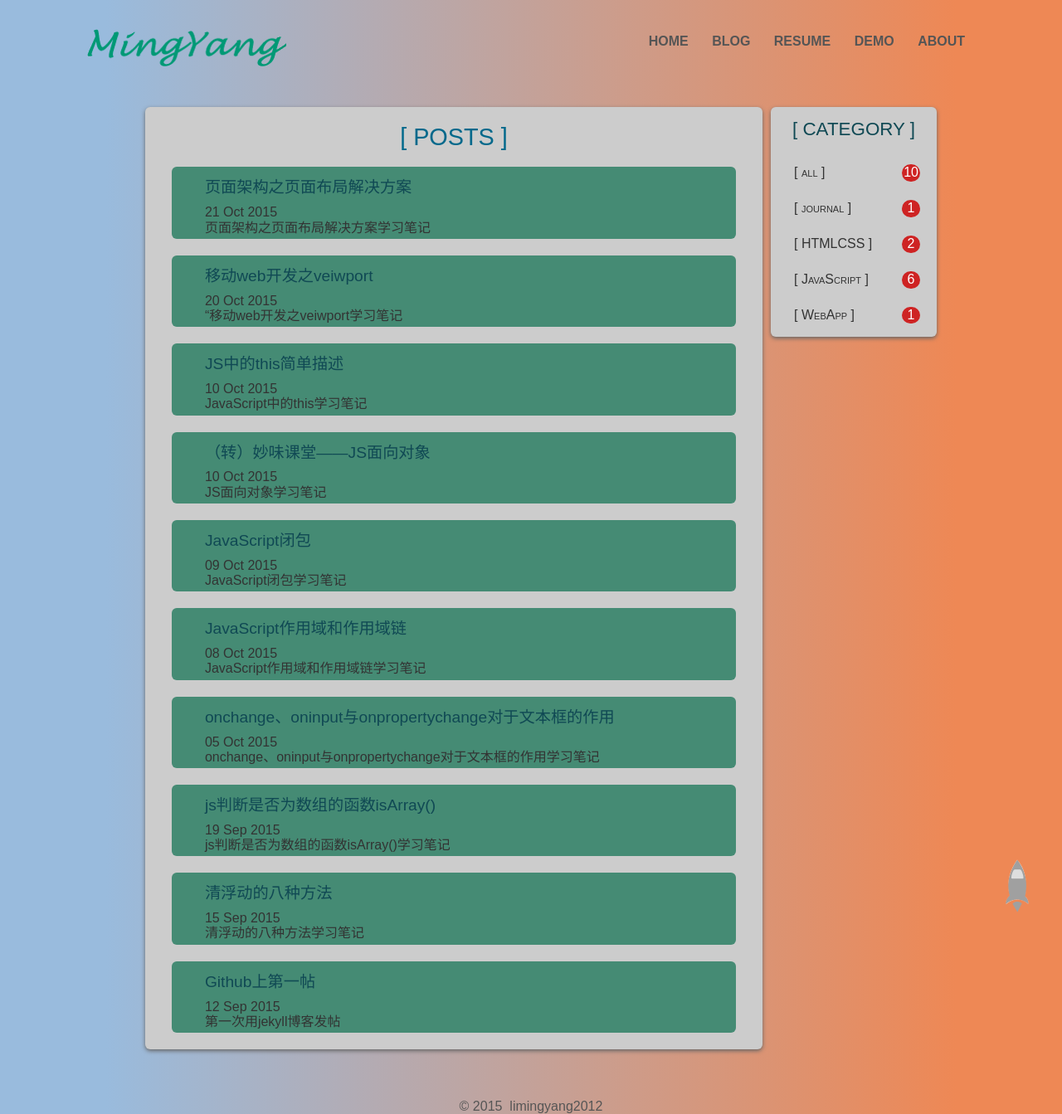
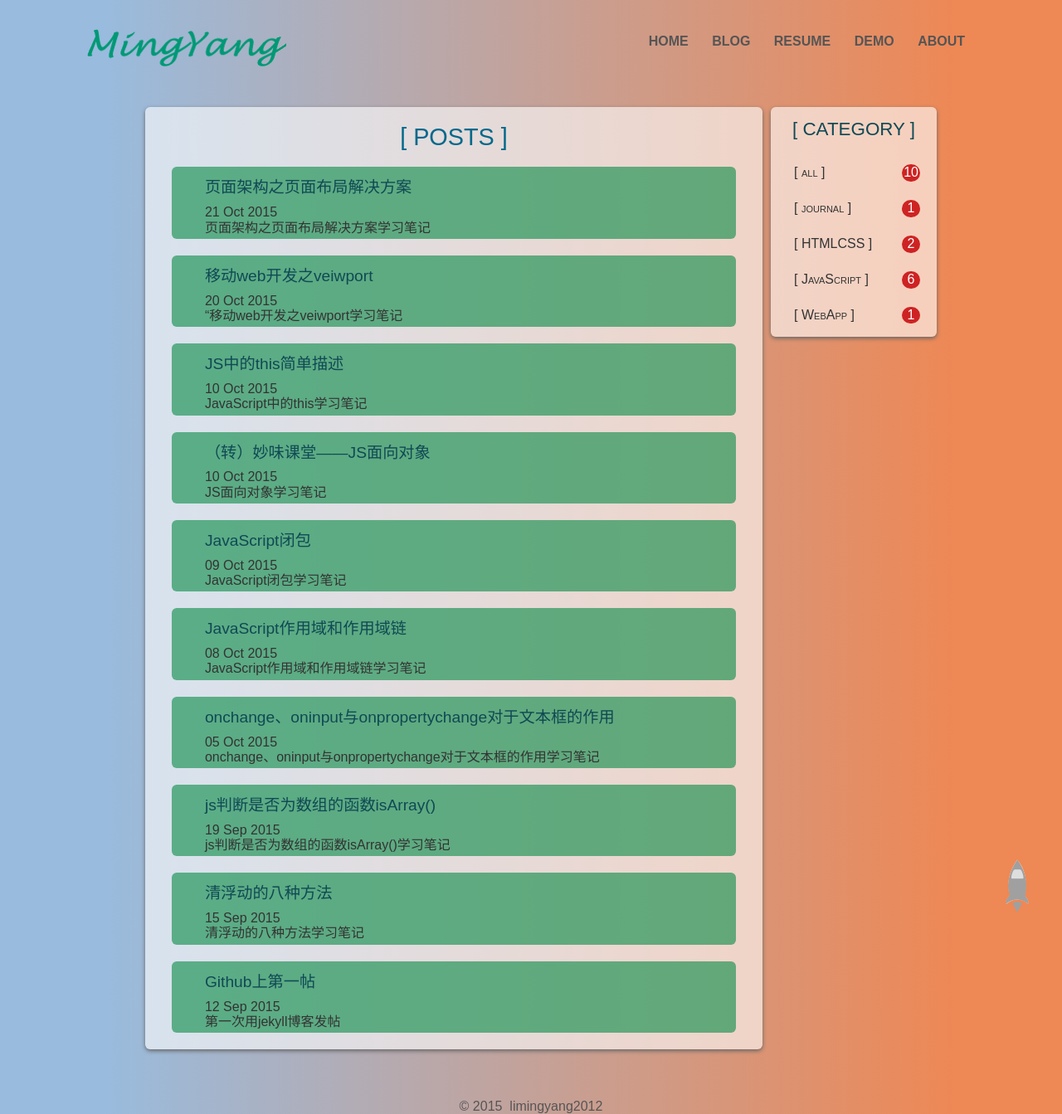
Before and after one commit to radenrecha/radenrecha.github.io, a Jekyll site: the page built from blog/index.html, in a window 1280 px wide. Shown: the whole page at 83% size. Built offline with Jekyll 4.4.1, drawn with Linux system fonts in a browser that asks for light colours; nearby versions of some CDN libraries; a style sheet for code colours, icons or effects is not loaded.

Commit message:
change opacity

```diff
--- a/statics/css/main.css
+++ b/statics/css/main.css
@@ -45,6 +45,10 @@ body {
     text-align: center;
     color: #000;
     padding-bottom: 10px;
+    -webkit-text-shadow: 0px 1px 3px rgba(0, 0, 0, .8);
+    -moz-text-shadow: 0px 1px 3px rgba(0, 0, 0, .8);
+    -ms-text-shadow: 0px 1px 3px rgba(0, 0, 0, .8);
+    -o-text-shadow: 0px 1px 3px rgba(0, 0, 0, .8);
     text-shadow: 0px 1px 3px rgba(0, 0, 0, .8);
 }
 .home .banner-text h3{
@@ -60,7 +64,11 @@ body {
    padding: 0;
    font-size: 30px;
    text-align: center;
-   text-shadow: 0px 1px 2px rgba(0, 0, 0, .8);
+   -webkit-text-shadow: 0px 1px 2px rgba(0, 0, 0, .8);
+    -moz-text-shadow: 0px 1px 2px rgba(0, 0, 0, .8);
+    -ms-text-shadow: 0px 1px 2px rgba(0, 0, 0, .8);
+    -o-text-shadow: 0px 1px 2px rgba(0, 0, 0, .8);
+    text-shadow: 0px 1px 2px rgba(0, 0, 0, .8);
 }
 .home .social li {
    display: inline-block;
@@ -86,7 +94,7 @@ body {
     width: 80%;
     white-space: normal;
     display: inline-block;
-    background: #ccc;
+    background-color: rgba(255,255,255,0.6);
     border-radius: 6px;
     box-shadow: 0 2px 5px #666;
 }
@@ -99,7 +107,8 @@ body {
     list-style: none;
     margin: 0 2em 20px;
     display: block;
-    background: #458b74;
+    /* background: #458b74; */
+    background-color: rgba(7,139,69,0.6);
     padding:4px 40px;
     border-radius: 6px;
     -webkit-transition: all .3s linear;
@@ -125,7 +134,7 @@ body {
     width: 200px;
     display: inline-block;
     border-radius: 6px;
-    background: #ccc;
+    background-color: rgba(255,255,255,0.6);
     box-shadow: 0 2px 5px #666;
     color: #333;
 }
@@ -182,7 +191,7 @@ body {
     width: 78%;
     white-space: normal;
     display: inline-block;
-    background: #ccc;
+    background-color: rgba(255,255,255,0.6);
     border-radius: 6px;
     box-shadow: 0 2px 5px #666;
 }
@@ -285,7 +294,7 @@ body {
     width: 250px;
     display: inline-block;
     border-radius: 6px;
-    background: #ccc;
+    background-color: rgba(255,255,255,0.5);
     box-shadow: 0 2px 5px #666;
     color: #333;
 }
```
